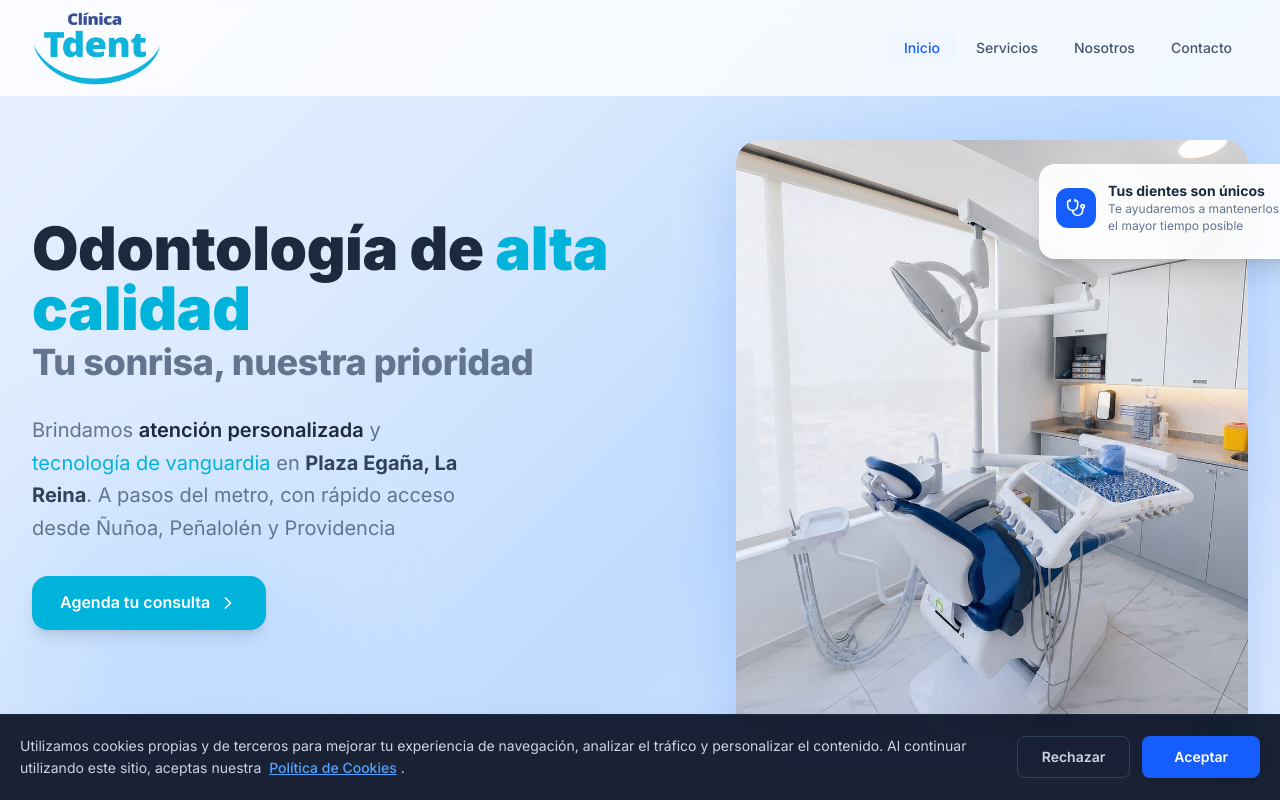
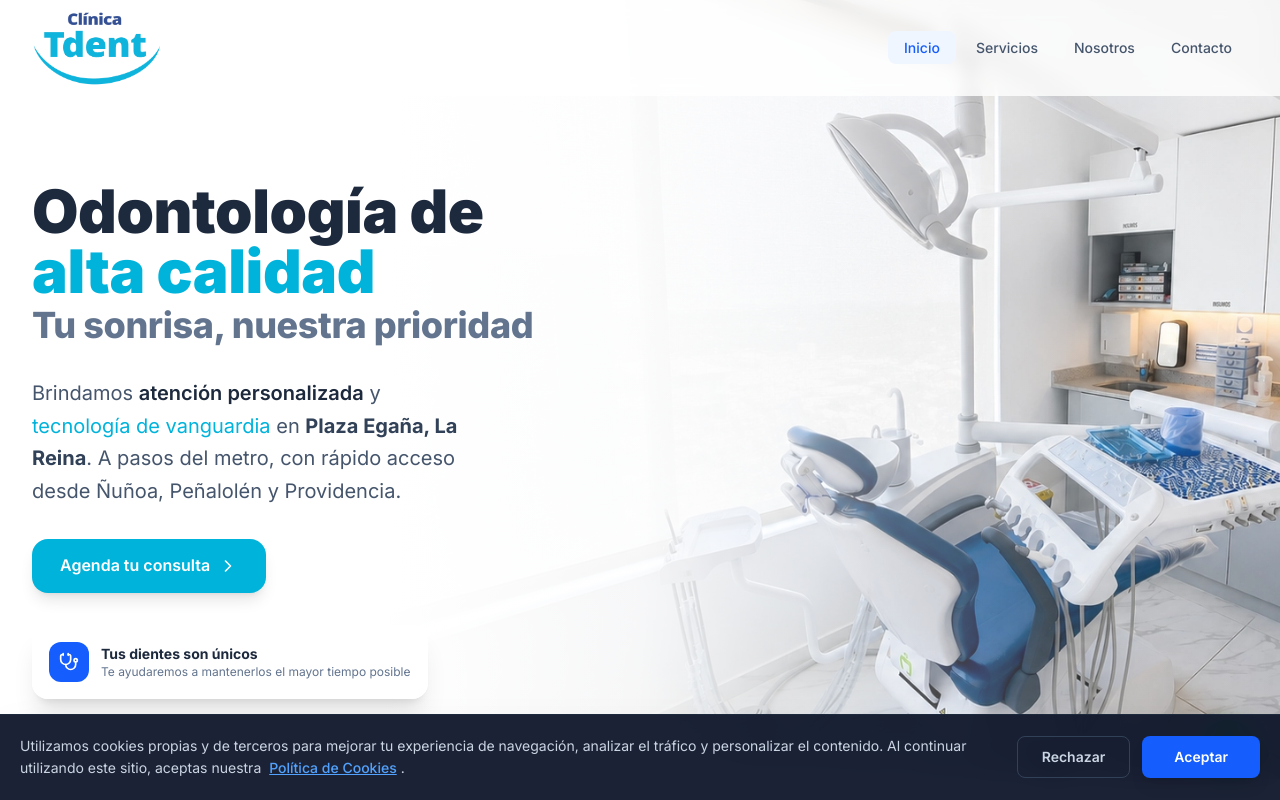
Before and after one commit to xngar/tdent-temp, a Next.js app: page / in a window 1280 px wide. Shown: the top 800 px of the page. Built offline with nearby package versions, Linux system fonts and the light colour scheme.

Commit message:
feat: add Hero section component with background image, content, and CTA

```diff
--- a/src/app/components/Hero.tsx
+++ b/src/app/components/Hero.tsx
@@ -1,28 +1,8 @@
 import Image from "next/image";
 import Link from "next/link";
-import { Stethoscope, Clock, CheckCircle, ChevronRight } from "lucide-react";
+import { Stethoscope, ChevronRight } from "lucide-react";
 
 const heroImage = "/foto-interior.clinica.webp";
-
-// Patient avatar data
-const avatars = [
-  {
-    src: "https://images.unsplash.com/photo-1494790108377-be9c29b29330?w=80&h=80&fit=crop&crop=face",
-    alt: "Paciente satisfecha María García",
-  },
-  {
-    src: "https://images.unsplash.com/photo-1507003211169-0a1dd7228f2d?w=80&h=80&fit=crop&crop=face",
-    alt: "Paciente satisfecho Carlos Ruiz",
-  },
-  {
-    src: "https://images.unsplash.com/photo-1438761681033-6461ffad8d80?w=80&h=80&fit=crop&crop=face",
-    alt: "Paciente satisfecha Ana López",
-  },
-  {
-    src: "https://images.unsplash.com/photo-1500648767791-00dcc994a43e?w=80&h=80&fit=crop&crop=face",
-    alt: "Paciente satisfecho David Torres",
-  },
-];
 
 export default function Hero() {
   return (
@@ -31,31 +11,36 @@ export default function Hero() {
       className="relative min-h-screen pt-20 pb-0 overflow-hidden"
       aria-label="Sección principal"
     >
-      {/* Gradient background */}
-      <div className="absolute inset-0 hero-gradient" aria-hidden="true" />
+      {/* Full-bleed background image */}
+      <div className="absolute inset-0" aria-hidden="true">
+        <Image
+          src={heroImage}
+          alt=""
+          fill
+          sizes="100vw"
+          className="object-cover"
+          style={{ objectPosition: "calc(50% + 350px) center" }}
+          priority
+          fetchPriority="high"
+          quality={85}
+        />
+      </div>
 
-      {/* Decorative blobs */}
+      {/* Left-to-right white gradient overlay — keeps text readable */}
       <div
-        className="absolute top-20 right-0 w-96 h-96 bg-blue-200/30 rounded-full blur-3xl"
-        aria-hidden="true"
-      />
-      <div
-        className="absolute bottom-0 left-0 w-80 h-80 bg-blue-300/20 rounded-full blur-3xl"
+        className="absolute inset-0"
+        style={{
+          background:
+            "linear-gradient(to right, white 30%, rgba(255,255,255,0.85) 50%, rgba(255,255,255,0.3) 70%, transparent 100%)",
+        }}
         aria-hidden="true"
       />
 
+      {/* Content */}
       <div className="relative max-w-7xl mx-auto px-4 sm:px-6 lg:px-8">
-        <div className="grid lg:grid-cols-2 gap-12 items-center min-h-[calc(100vh-80px)] py-12 lg:py-0">
-          {/* Left — Text content */}
-          <div className="space-y-8">
-            {/* Badge */}
-            {/* <div className="inline-flex items-center gap-2 px-4 py-2 bg-blue-600/10 border border-blue-200 rounded-full">
-              <div className="w-2 h-2 bg-blue-500 rounded-full animate-pulse" />
-              <span className="text-blue-700 text-sm font-semibold">
-                #1 Clínica Dental de Confianza
-              </span>
-            </div> */}
-
+        <div className="flex items-center min-h-[calc(100vh-80px)] py-12">
+          {/* Left — Text content (max ~55% width) */}
+          <div className="space-y-8 max-w-xl">
             {/* Main heading */}
             <h1 className="font-black tracking-tight leading-tight">
               <span className="block text-4xl sm:text-5xl lg:text-6xl text-slate-800">
@@ -68,20 +53,18 @@ export default function Hero() {
             </h1>
 
             {/* Subtitle */}
-            <p className="text-lg sm:text-xl text-slate-500 max-w-md leading-relaxed">
+            <p className="text-lg sm:text-xl text-slate-600 max-w-md leading-relaxed">
               Brindamos{" "}
               <span className="font-semibold text-slate-800">
                 atención personalizada
               </span>{" "}
-              y{" "}<span className="gradient-text">tecnología de vanguardia</span>{" "}
-              en <strong className="text-slate-700">Plaza Egaña, La Reina</strong>. A pasos del metro, con rápido acceso desde Ñuñoa, Peñalolén y Providencia
+              y{" "}
+              <span className="gradient-text">tecnología de vanguardia</span>{" "}
+              en{" "}
+              <strong className="text-slate-700">Plaza Egaña, La Reina</strong>.
+              A pasos del metro, con rápido acceso desde Ñuñoa, Peñalolén y
+              Providencia.
             </p>
-
-            {/* Short description */}
-            {/* <p className="text-sm sm:text-base text-slate-600 max-w-md leading-relaxed">
-              Atención dental experta y personalizada para una sonrisa segura,
-              cómoda y duradera.
-            </p> */}
 
             {/* CTA buttons */}
             <div className="flex flex-wrap gap-4">
@@ -94,88 +77,12 @@ export default function Hero() {
                 Agenda tu consulta
                 <ChevronRight className="w-5 h-5" aria-hidden="true" />
               </Link>
-              {/* <Link
-                href="#about"
-                id="hero-our-services"
-                className="inline-flex items-center gap-2 px-7 py-3.5 bg-white/80 border border-slate-200 text-slate-700 font-semibold rounded-2xl hover:bg-white hover:shadow-md transition-all duration-200"
-                aria-label="Conoce nuestra historia"
-              >
-                Conoce nuestra historia
-                <ChevronRight className="w-5 h-5" aria-hidden="true" />
-              </Link> */}
             </div>
 
-            {/* Trusted patients */}
-            <div className="flex items-center gap-4">
-              {/* Avatars */}
-              {/* <div
-                className="flex -space-x-3"
-                aria-label="Avatares de pacientes satisfechos"
-              >
-                {avatars.map((avatar, i) => (
-                  <div
-                    key={i}
-                    className="relative w-10 h-10 rounded-full border-2 border-white shadow-sm overflow-hidden"
-                  >
-                    <Image
-                      src={avatar.src}
-                      alt={avatar.alt}
-                      fill
-                      sizes="40px"
-                      className="object-cover"
-                      loading="lazy"
-                    />
-                  </div>
-                ))}
-              </div> */}
-              {/* <div>
-                <div className="flex items-center gap-1 mb-0.5">
-                  {[...Array(5)].map((_, i) => (
-                    <svg
-                      key={i}
-                      className="w-4 h-4 text-amber-400"
-                      fill="currentColor"
-                      viewBox="0 0 20 20"
-                      aria-hidden="true"
-                    >
-                      <path d="M9.049 2.927c.3-.921 1.603-.921 1.902 0l1.07 3.292a1 1 0 00.95.69h3.462c.969 0 1.371 1.24.588 1.81l-2.8 2.034a1 1 0 00-.364 1.118l1.07 3.292c.3.921-.755 1.688-1.54 1.118l-2.8-2.034a1 1 0 00-1.175 0l-2.8 2.034c-.784.57-1.838-.197-1.539-1.118l1.07-3.292a1 1 0 00-.364-1.118L2.98 8.72c-.783-.57-.38-1.81.588-1.81h3.461a1 1 0 00.951-.69l1.07-3.292z" />
-                    </svg>
-                  ))}
-                </div>
-                <p className="text-sm text-slate-600">
-                  <span className="font-bold text-slate-800">
-                    Confiados por mas de 5.000 mil
-                  </span>{" "}
-                  Pacientes satisfechos ❤️
-                </p>
-              </div> */}
-            </div>
-          </div>
-
-          {/* Right — Image + floating cards */}
-          <div className="relative flex justify-center lg:justify-end">
-            {/* Main hero image */}
-            <div className="relative w-full max-w-md lg:max-w-lg">
-              <div className="relative rounded-3xl overflow-hidden shadow-[0_20px_60px_rgba(37,99,235,0.2)]">
-                <Image
-                  src={heroImage}
-                  alt="Paciente feliz con sonrisa sana en T-DENT"
-                  width={560}
-                  height={760}
-                  sizes="(max-width: 640px) 100vw, (max-width: 1024px) 90vw, 560px"
-                  className="w-full h-[480px] sm:h-[560px] lg:h-[600px] object-cover object-center"
-                  priority
-                  fetchPriority="high"
-                  quality={80}
-                />
-                {/* Blue tint overlay */}
-                <div className="absolute inset-0 bg-gradient-to-t from-blue-900/10 to-transparent" />
-              </div>
-
-              {/* Floating card — Tratamiento sin dolor */}
-              <div className="absolute top-6 right-2 sm:right-0 lg:-right-12">
-                <div className="glass-card rounded-2xl p-4 shadow-xl min-w-[180px]">
-                  <div className="flex items-center gap-3 mb-2">
+            {/* Floating info badge */}
+            <div className="inline-flex">
+              <div className="glass-card rounded-2xl p-4 shadow-xl">
+                <div className="flex items-center gap-3">
                   <div className="w-10 h-10 bg-blue-600 rounded-xl flex items-center justify-center">
                     <Stethoscope
                       className="w-5 h-5 text-white"
@@ -187,57 +94,11 @@ export default function Hero() {
                       Tus dientes son únicos
                     </p>
                     <p className="text-xs text-slate-500 leading-snug">
-                        Te ayudaremos a mantenerlos <br></br>el mayor tiempo posible
+                      Te ayudaremos a mantenerlos el mayor tiempo posible
                     </p>
                   </div>
                 </div>
-                  {/* <p className="text-xs text-slate-500 leading-snug">
-
-                  </p> */}
               </div>
-              </div>
-
-              {/* Floating card — Abierto hoy */}
-              {/* <div className="absolute bottom-8 -right-4 lg:-right-12">
-                <div className="glass-card rounded-2xl p-4 shadow-xl min-w-[180px]">
-                  <div className="flex items-center gap-3">
-                    <div className="w-9 h-9 bg-blue-600 rounded-full flex items-center justify-center animate-pulse-ring">
-                      <Clock
-                        className="w-4 h-4 text-white"
-                        aria-hidden="true"
-                      />
-                    </div>
-                    <div>
-                      <p className="text-xs font-semibold text-slate-500">
-                        Abierto hoy
-                      </p>
-                      <p className="text-sm font-bold text-slate-800">
-                        9:00 – 20:00
-                      </p>
-                    </div>
-                    <ChevronRight
-                      className="w-5 h-5 text-blue-500 ml-auto"
-                      aria-hidden="true"
-                    />
-                  </div>
-                </div>
-              </div> */}
-
-              {/* Floating badge — bottom left */}
-              {/* <div className="absolute -bottom-4 -left-4 lg:-left-8">
-                <div className="glass-card rounded-2xl p-3.5 shadow-xl">
-                  <div className="flex items-center gap-2.5">
-                    <CheckCircle
-                      className="w-8 h-8 text-blue-600"
-                      aria-hidden="true"
-                    />
-                    <div>
-                      <p className="text-sm font-bold text-slate-800">5K+</p>
-                      <p className="text-xs text-slate-500">Casos exitosos</p>
-                    </div>
-                  </div>
-                </div>
-              </div> */}
             </div>
           </div>
         </div>
```
Lines whose indentation alone changed are shown as unchanged.
